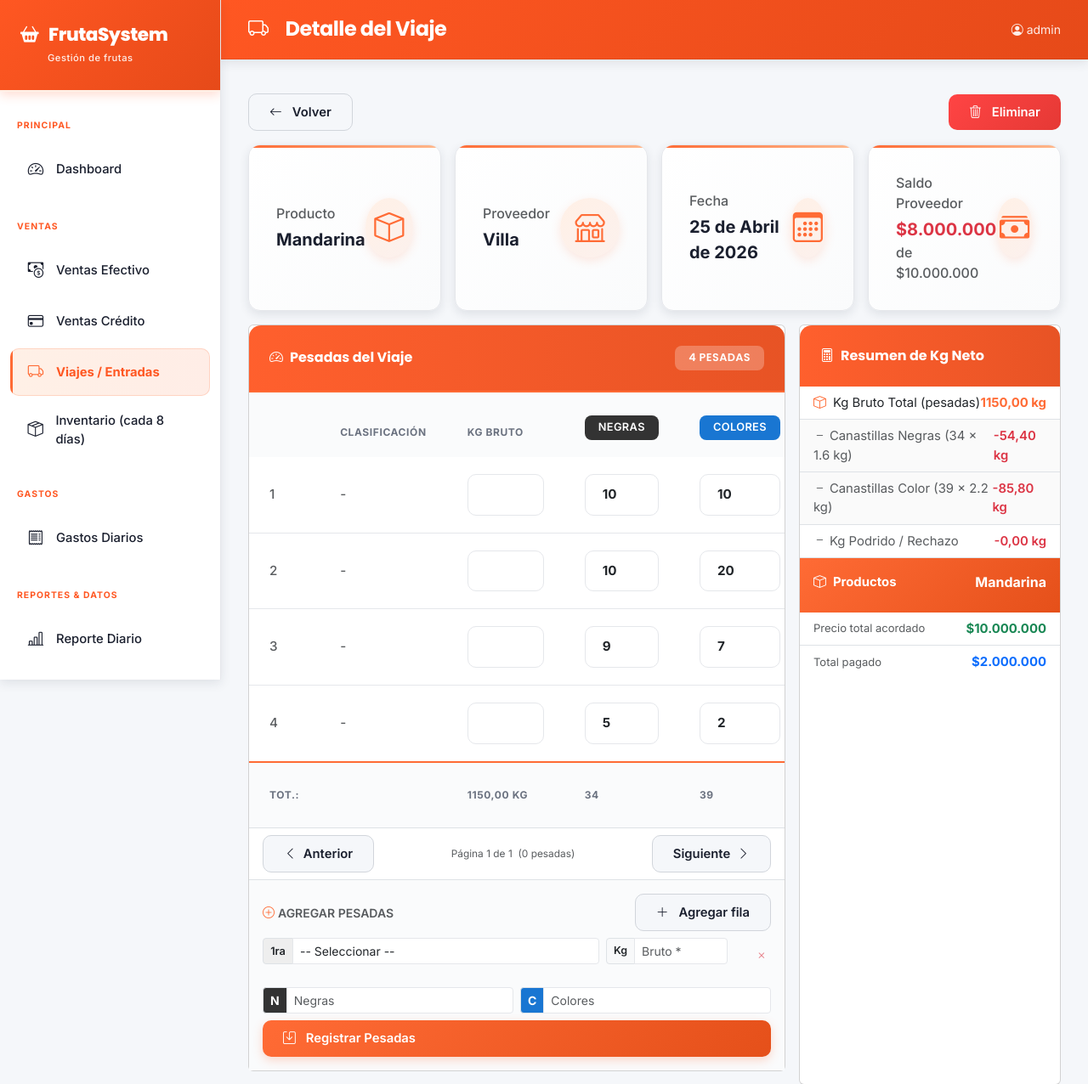
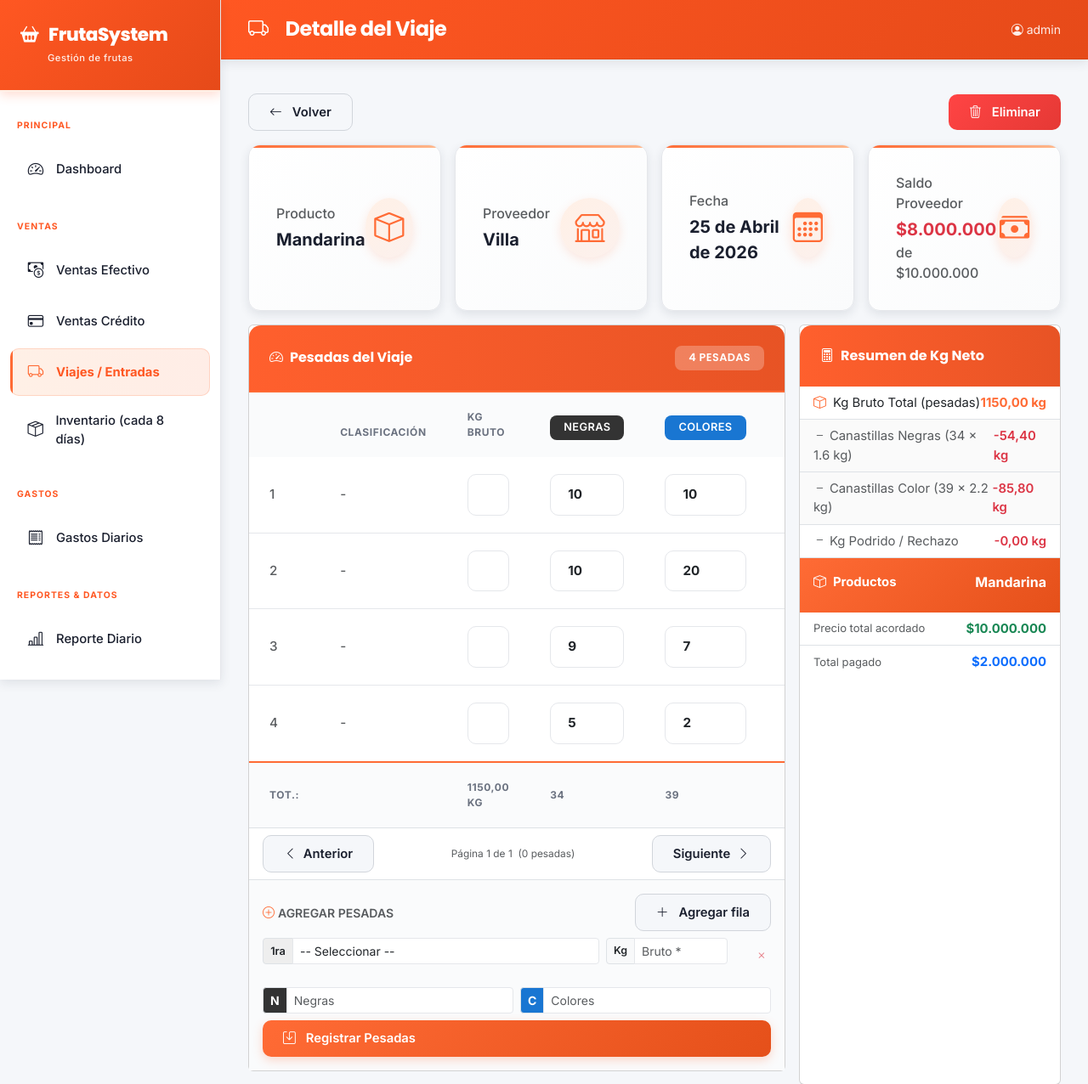
Before and after one commit to JuanSebastianClavijoTapias/comercializadora, a Django app: page /viajes/29/ in a window 1280 px wide. Shown: the top 1276 px of the page at 85% size. Run offline with Django 5.2, Linux system fonts and the light colour scheme; a user stored in the database is signed in; data comes from the database, SQL or seed files in the repository; tables that the repository leaves empty hold one stand-in row (values such as "Sample post"); parts of the project's set-up code (start-up, migrations or seed data) failed here and were passed over; some libraries are stand-ins or nearby versions.

Commit message:
fix: inputs y kg neto con min-width en td, datos visibles

```diff
--- a/core/templates/core/viajes/viaje_detail.html
+++ b/core/templates/core/viajes/viaje_detail.html
@@ -94,9 +94,9 @@
                     <span class="text-muted">-</span>
                   {% endif %}
                 </td>
-                <td><input type="number" min="0" step="0.01" class="form-control form-control-sm editable-pesada fw-semibold" data-field="kg_bruto" value="{{ p.kg_bruto|floatformat:2 }}" style="width:100%;min-width:90px;color:#E65100;"></td>
-                <td><input type="number" min="0" class="form-control form-control-sm editable-pesada fw-bold" data-field="num_canastillas_negras" value="{{ p.num_canastillas_negras|default:0 }}" style="width:100%;min-width:60px;"></td>
-                <td><input type="number" min="0" class="form-control form-control-sm editable-pesada fw-bold" data-field="num_canastillas_colores" value="{{ p.num_canastillas_colores|default:0 }}" style="width:100%;min-width:60px;"></td>
+                <td style="min-width:85px;"><input type="number" min="0" step="0.01" class="form-control form-control-sm editable-pesada fw-semibold" data-field="kg_bruto" value="{{ p.kg_bruto|floatformat:2 }}" style="width:100%;color:#E65100;"></td>
+                <td style="min-width:55px;"><input type="number" min="0" class="form-control form-control-sm editable-pesada fw-bold" data-field="num_canastillas_negras" value="{{ p.num_canastillas_negras|default:0 }}" style="width:100%;"></td>
+                <td style="min-width:55px;"><input type="number" min="0" class="form-control form-control-sm editable-pesada fw-bold" data-field="num_canastillas_colores" value="{{ p.num_canastillas_colores|default:0 }}" style="width:100%;"></td>
                 <td class="text-danger fw-semibold">
                   {% if p.kg_podridos or p.desecho_kg %}
                     -{{ p.kg_podridos|default:0|add:p.desecho_kg|floatformat:2 }} kg
@@ -105,7 +105,7 @@
                   {% endif %}
                 </td>
                 <td class="text-danger small peso-celda">-{{ p.peso_canastillas|floatformat:2 }} kg</td>
-                <td class="fw-bold text-success neto-celda">{{ p.kg_neto|floatformat:2 }} kg</td>
+                <td class="fw-bold text-success neto-celda" style="min-width:70px;">{{ p.kg_neto|floatformat:2 }} kg</td>
                 <td>
                   <a href="{% url 'pesada_delete' p.pk %}"
                      class="btn btn-sm btn-outline-danger"
```
